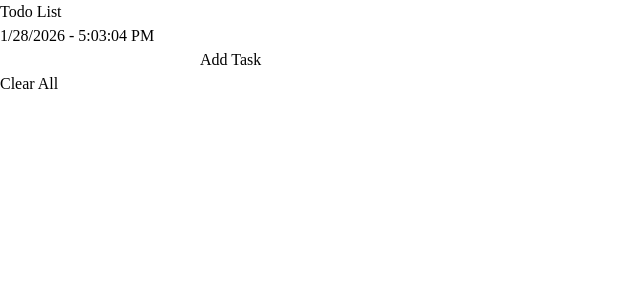
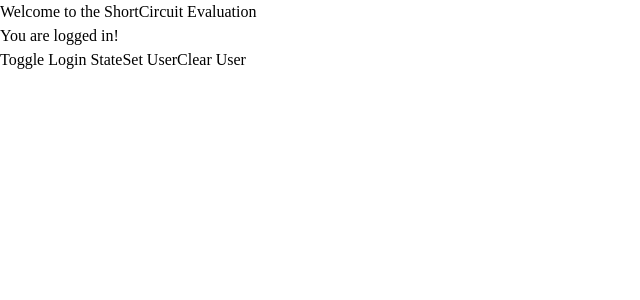
Before and after one commit to nidhi-webdev/react_thapa, a React (Vite) app in the folder project/: page / in a window 1280 px wide. Shown: the top 300 px of the page, without its empty margins (0-640 px from the left). Built offline with nearby package versions, Linux system fonts and the light colour scheme.

Commit message:
Understanding the Short Circuit

```diff
--- a/project/src/App.jsx
+++ b/project/src/App.jsx
@@ -5,6 +5,7 @@ import UseStateComponent from './DeriveState'
 import { LiftStateUp } from './LiftStateUp'
 import Toggle from './projects/Toggle'
 import ToDo from './projects/Todo/ToDo'
+import ShortCircuit from './projects/shortCircuit/ShortCircuit'
 
 const App = () => {
   return (
@@ -24,7 +25,9 @@ const App = () => {
       {/* <Toggle /> */}
 
 
-      <ToDo />
+      {/* <ToDo /> */}
+
+      <ShortCircuit />
     </>
   )
 }
--- /dev/null
+++ b/project/src/projects/shortCircuit/ShortCircuit.jsx
@@ -0,0 +1,19 @@
+import React from 'react'
+
+const ShortCircuit = () => {
+  return (
+    <div>
+      <h1> Welcome to the ShortCircuit Evaluation </h1>
+
+      <p> You are logged in!</p>
+
+      <div>
+        <button> Toggle Login State </button>
+        <button> Set User </button>
+        <button> Clear User </button>
+      </div>
+    </div>
+  )
+}
+
+export default ShortCircuit
```
